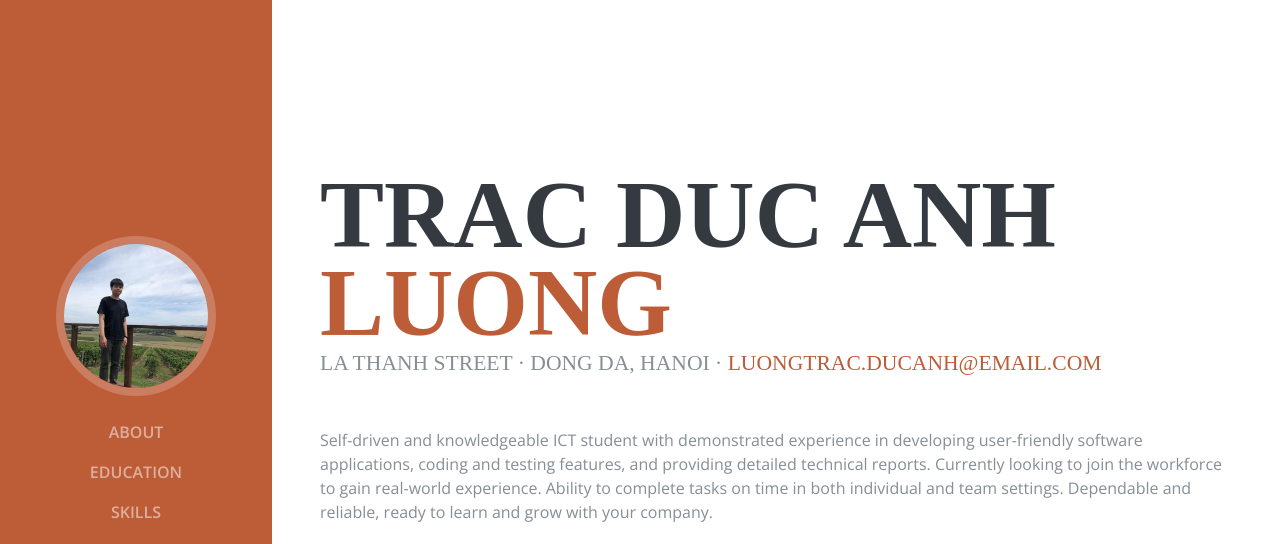
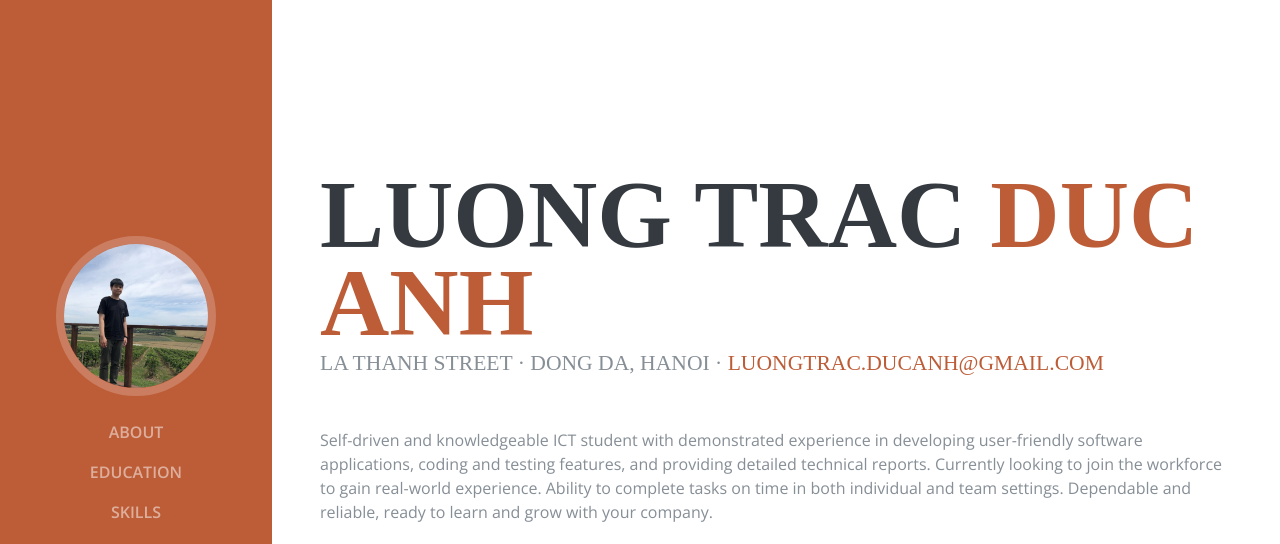
Before and after one commit to luongtracducanh/luongtracducanh.github.io, a plain HTML site: page index.html in a window 1280 px wide. Shown: the top 544 px of the page. Drawn offline with nearby package versions, Linux system fonts and the light colour scheme; a web font is replaced by a local one.

Commit message:
adjust small details

```diff
--- a/index.html
+++ b/index.html
@@ -8,7 +8,7 @@
   <meta name="description" content="">
   <meta name="author" content="">
 
-  <title>Resume - Start Bootstrap Theme</title>
+  <title>Luong Trac Duc Anh | Resume</title>
 
   <!-- Bootstrap core CSS -->
   <link href="vendor/bootstrap/css/bootstrap.min.css" rel="stylesheet">
@@ -31,7 +31,7 @@
 
   <nav class="navbar navbar-expand-lg navbar-dark bg-primary fixed-top" id="sideNav">
     <a class="navbar-brand js-scroll-trigger" href="#page-top">
-      <span class="d-block d-lg-none">Start Bootstrap</span>
+      <span class="d-block d-lg-none">My Resume</span>
       <span class="d-none d-lg-block">
         <img class="img-fluid img-profile rounded-circle mx-auto mb-2" src="img/profile.jpg" alt="">
       </span>
@@ -68,11 +68,11 @@
 
     <section class="resume-section p-3 p-lg-5 d-flex d-column" id="about">
       <div class="my-auto">
-        <h1 class="mb-0">Trac Duc Anh
-          <span class="text-primary">Luong</span>
+        <h1 class="mb-0">Luong Trac
+          <span class="text-primary">Duc Anh</span>
         </h1>
         <div class="subheading mb-5">La Thanh Street · Dong Da, Hanoi ·
-          <a href="mailto:name@email.com">luongtrac.ducanh@email.com</a>
+          <a href="mailto:luongtrac.ducanh@gmail.com">luongtrac.ducanh@gmail.com</a>
         </div>
         <p class="mb-5">Self-driven and knowledgeable ICT student with demonstrated experience in developing
           user-friendly software applications, coding and testing features, and providing detailed technical reports.
```
